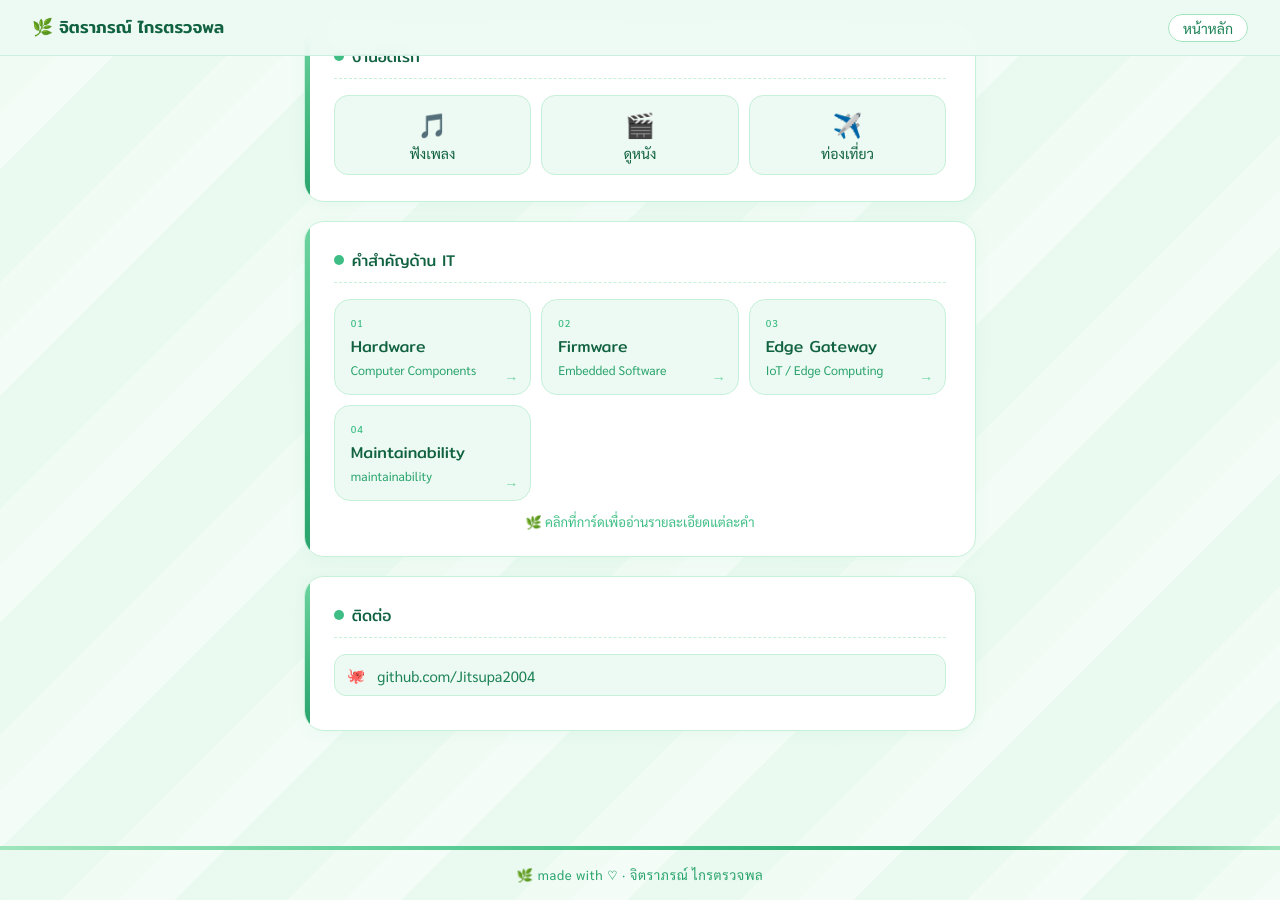
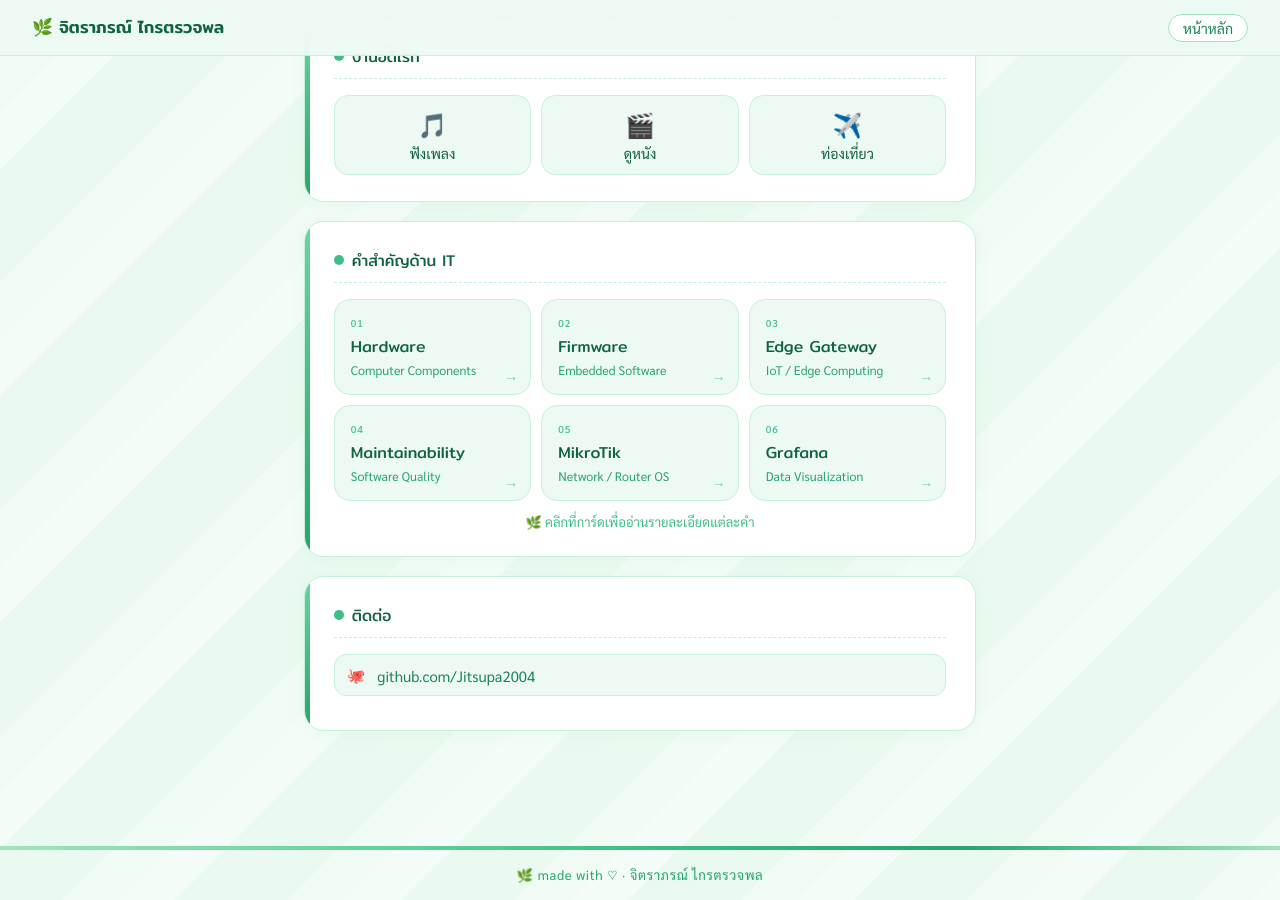
Before and after one commit to jittraporn928262-bit/jittraporn928262-bit, a Jekyll site: the page built from README.md, in a window 1280 px wide and 900 px high, scrolled down 696 px. Built offline with Jekyll 4.4.1, drawn with Linux system fonts in a browser that asks for light colours; our own code applies the rules of GitHub Pages for plain Markdown files.

Commit message:
Update home.html

```diff
--- a/_layouts/home.html
+++ b/_layouts/home.html
@@ -347,18 +346,14 @@
     </div>
 
     <div class="card">
-      <div class="section-title">
-        <span class="dot"></span> ความสนใจ
-      </div>
+      <div class="section-title"><span class="dot"></span> ความสนใจ</div>
       <div class="tags">
         <span class="tag">🍰 ทำร้านเบเกอร์รี่</span>
       </div>
     </div>
 
     <div class="card">
-      <div class="section-title">
-        <span class="dot"></span> งานอดิเรก
-      </div>
+      <div class="section-title"><span class="dot"></span> งานอดิเรก</div>
       <div class="hobby-grid">
         <div class="hobby-item"><span class="emoji">🎵</span>ฟังเพลง</div>
         <div class="hobby-item"><span class="emoji">🎬</span>ดูหนัง</div>
@@ -367,9 +362,7 @@
     </div>
 
     <div class="card">
-      <div class="section-title">
-        <span class="dot"></span> คำสำคัญด้าน IT
-      </div>
+      <div class="section-title"><span class="dot"></span> คำสำคัญด้าน IT</div>
       <div class="kw-grid">
         <a class="kw-card" href="https://jittraporn928262-bit.github.io/Hardware">
           <div class="kw-num">01</div>
@@ -392,7 +385,19 @@
         <a class="kw-card" href="https://jittraporn928262-bit.github.io/maintainability">
           <div class="kw-num">04</div>
           <div class="kw-name">Maintainability</div>
-          <div class="kw-cat">maintainability</div>
+          <div class="kw-cat">Software Quality</div>
+          <span class="kw-arrow">→</span>
+        </a>
+        <a class="kw-card" href="https://jittraporn928262-bit.github.io/MikroTik">
+          <div class="kw-num">05</div>
+          <div class="kw-name">MikroTik</div>
+          <div class="kw-cat">Network / Router OS</div>
+          <span class="kw-arrow">→</span>
+        </a>
+        <a class="kw-card" href="https://jittraporn928262-bit.github.io/Grafana">
+          <div class="kw-num">06</div>
+          <div class="kw-name">Grafana</div>
+          <div class="kw-cat">Data Visualization</div>
           <span class="kw-arrow">→</span>
         </a>
       </div>
@@ -400,9 +405,7 @@
     </div>
 
     <div class="card">
-      <div class="section-title">
-        <span class="dot"></span> ติดต่อ
-      </div>
+      <div class="section-title"><span class="dot"></span> ติดต่อ</div>
       <div class="contact-row">
         🐙 <a href="https://github.com/Jitsupa2004">github.com/Jitsupa2004</a>
       </div>
```
Also changed, not shown: other parts of _layouts/home.html (+0 -1 lines).
